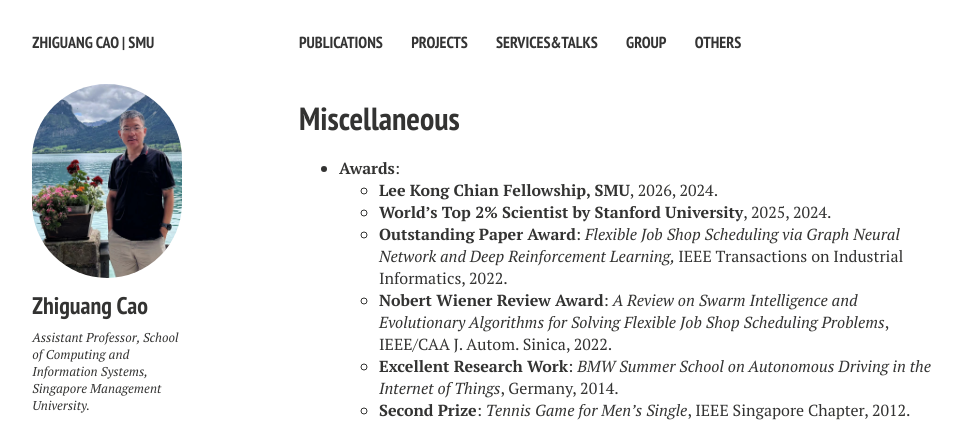
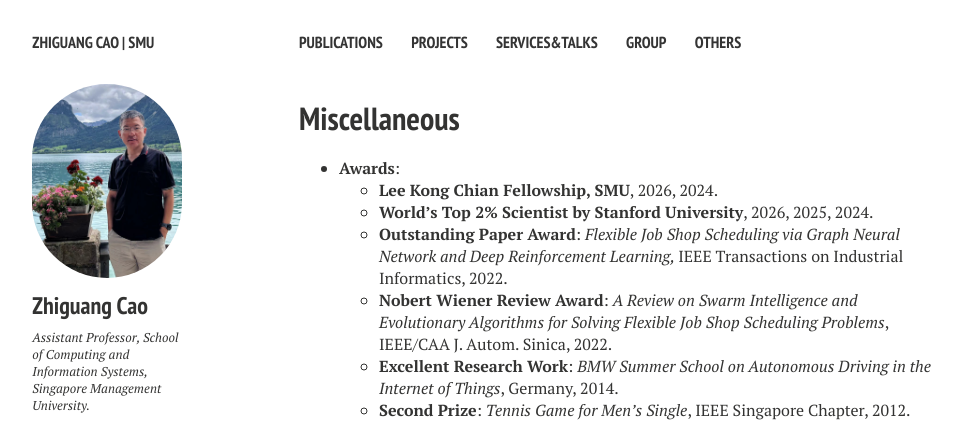
Before and after one commit to zhiguangcaosg/zhiguangcaosg.github.io, a Jekyll site: the page built from others.md, in a window 1280 px wide. Shown: the top 422 px of the page, without its empty margins (21-983 px from the left). Built offline with Jekyll 4.4.1, drawn with Linux system fonts in a browser that asks for light colours; nearby versions of some CDN libraries.

Commit message:
Update others.md

```diff
--- a/others.md
+++ b/others.md
@@ -22,7 +22,7 @@ comments: false
 	<ul>
 	<li> <b>Lee Kong Chian Fellowship, SMU</b>, 2026, 2024.
 	</li>
-	<li> <b>World’s Top 2% Scientist by Stanford University</b>, 2025, 2024.
+	<li> <b>World’s Top 2% Scientist by Stanford University</b>, 2026, 2025, 2024.
 	</li>
 	<li> <b>Outstanding Paper Award</b>: <i> Flexible Job Shop Scheduling via Graph Neural Network and Deep Reinforcement Learning, </i> IEEE Transactions on Industrial Informatics, 2022.
 	</li>
```
